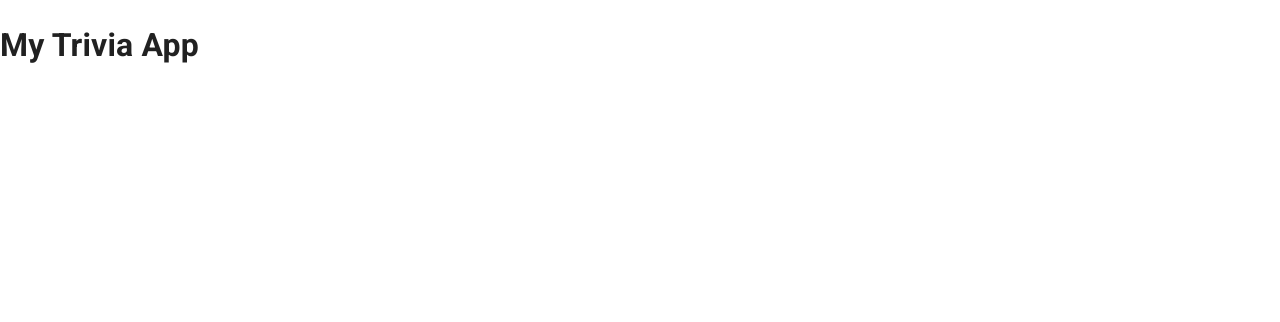
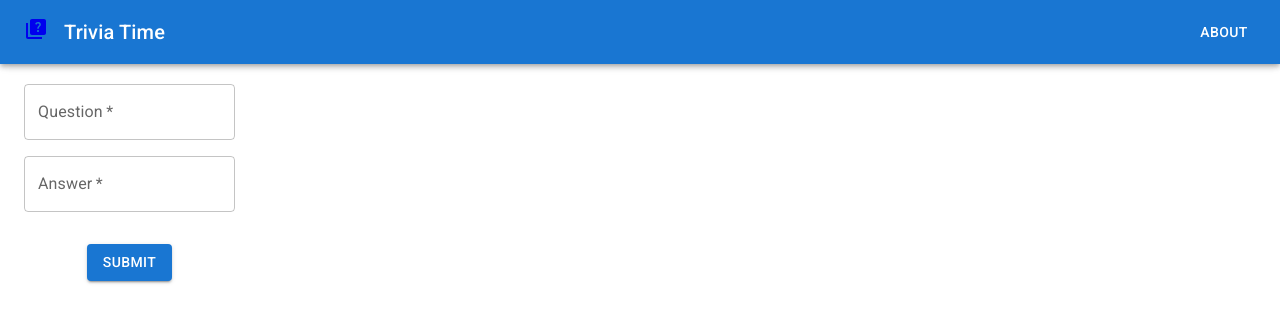
Before and after one commit to DarickMcBride/trivia-app, a Next.js app: page / in a window 1280 px wide. Shown: the top 322 px of the page. Built offline with nearby package versions, Linux system fonts and the light colour scheme.

Commit message:
added an app bar

```diff
--- a/app/components/Theme/theme-registry.tsx
+++ b/app/components/Theme/theme-registry.tsx
@@ -1,6 +1,6 @@
 // app/ThemeRegistry.tsx
 "use client";
-import React from "react";
+import { useState } from "react";
 import createCache from "@emotion/cache";
 import { useServerInsertedHTML } from "next/navigation";
 import { CacheProvider } from "@emotion/react";
@@ -8,10 +8,12 @@ import { ThemeProvider } from "@mui/material/styles";
 import CssBaseline from "@mui/material/CssBaseline";
 import theme from "./theme";
 
-export default function ThemeRegistry(props: { options: any; children: any }) {
+// This implementation is from emotion-js
+// https://github.com/emotion-js/emotion/issues/2928#issuecomment-1319747902
+export function ThemeRegistry(props) {
   const { options, children } = props;
 
-  const [{ cache, flush }] = React.useState(() => {
+  const [{ cache, flush }] = useState(() => {
     const cache = createCache(options);
     cache.compat = true;
     const prevInsert = cache.insert;
@@ -60,3 +62,15 @@ export default function ThemeRegistry(props: { options: any; children: any }) {
     </CacheProvider>
   );
 }
+
+// app/layout.js
+export default function RootLayout(props) {
+  const { children } = props;
+  return (
+    <html lang="en">
+      <body>
+        <ThemeRegistry options={{ key: "mui" }}>{children}</ThemeRegistry>
+      </body>
+    </html>
+  );
+}
--- /dev/null
+++ b/app/components/ui/app-bar.tsx
@@ -0,0 +1,53 @@
+import {
+  AppBar,
+  Box,
+  CssBaseline,
+  Toolbar,
+  Button,
+  Typography,
+} from "@mui/material";
+import Link from "next/link";
+import QuizIcon from "@mui/icons-material/Quiz";
+
+const navItems = [
+  { text: "Home", href: "/" },
+  { text: "About", href: "/about" },
+];
+
+const MyAppBar = (props: { children: any }) => {
+  const { children } = props;
+
+  return (
+    <Box sx={{ display: "flex" }}>
+      <CssBaseline />
+
+      <AppBar component="nav">
+        <Toolbar>
+          <Link href="/">
+            <QuizIcon sx={{ mr: 2 }} />
+          </Link>
+          <Typography variant="h6" component="div" sx={{ flexGrow: 1 }}>
+            Trivia Time
+          </Typography>
+
+          <Box
+            sx={{
+              display: { sm: "block" },
+              marginLeft: "auto",
+            }}
+          >
+            <Button component={Link} href={"/about"} sx={{ color: "white" }}>
+              About
+            </Button>
+          </Box>
+        </Toolbar>
+      </AppBar>
+
+      <Box component="main" sx={{ mt: 10 }}>
+        {children}
+      </Box>
+    </Box>
+  );
+};
+
+export default MyAppBar;
--- /dev/null
+++ b/app/components/ui/tivia-form.tsx
@@ -0,0 +1,41 @@
+"use client";
+import { styled } from "@mui/material/styles";
+import { TextField, Button } from "@mui/material";
+import { Container } from "@mui/material";
+
+const Form = styled("form")({
+  display: "flex",
+  flexDirection: "column",
+  alignItems: "center",
+  marginTop: 4,
+  width: "100%",
+});
+
+const Input = styled(TextField)(({ theme }) => ({
+  marginBottom: theme.spacing(2),
+}));
+
+const SubmitButton = styled(Button)(({ theme }) => ({
+  marginTop: theme.spacing(2),
+}));
+
+const TriviaForm = () => {
+  const handleSubmit = (event: React.FormEvent<HTMLFormElement>) => {
+    event.preventDefault();
+    // handle form submission logic here
+  };
+
+  return (
+    <Container maxWidth="sm">
+      <Form onSubmit={handleSubmit}>
+        <Input label="Question" variant="outlined" fullWidth required />
+        <Input label="Answer" variant="outlined" fullWidth required />
+        <SubmitButton variant="contained" sx={{ mt: 2 }} type="submit">
+          Submit
+        </SubmitButton>
+      </Form>
+    </Container>
+  );
+};
+
+export default TriviaForm;
--- a/app/layout.tsx
+++ b/app/layout.tsx
@@ -1,6 +1,7 @@
 import type { Metadata } from "next";
 import { Roboto } from "next/font/google";
 import ThemeRegistry from "./components/theme/theme-registry";
+import AppBar from "@/app/components/ui/app-bar";
 
 const roboto = Roboto({
   weight: ["300", "400", "500", "700"],
@@ -19,13 +20,10 @@ export default function RootLayout({
 }) {
   return (
     <html lang="en">
-      <style jsx global>{`
-        html {
-          font-family: ${roboto.style.fontFamily};
-        }
-      `}</style>
-      <body>
-        <ThemeRegistry options={{ key: "mui" }}>{children}</ThemeRegistry>
+      <body className={roboto.className}>
+        <ThemeRegistry options={{ key: "mui" }}>
+          <AppBar>{children}</AppBar>
+        </ThemeRegistry>
       </body>
     </html>
   );
--- a/app/page.tsx
+++ b/app/page.tsx
@@ -1,10 +1,12 @@
 
+import TriviaForm from "./components/ui/tivia-form";
 
-export default function Home() {
+const Page = () => {
   return (
-    <div>
-      <h1>My Trivia App</h1>
+    <>
+      <TriviaForm />
+    </>
+  );
+};
 
-    </div>
-  )
-}
+export default Page;
--- a/package.json
+++ b/package.json
@@ -12,6 +12,7 @@
     "@emotion/react": "^11.11.1",
     "@emotion/styled": "^11.11.0",
     "@fontsource/roboto": "^5.0.8",
+    "@mui/icons-material": "^5.14.16",
     "@mui/material": "^5.14.17",
     "next": "14.0.2",
     "react": "^18",
```
Also changed, not shown: app/main/page.tsx (deleted, +0 -39 lines), app/about/page.tsx (added), 1 other file (tests, documents, lock files or other folders).
